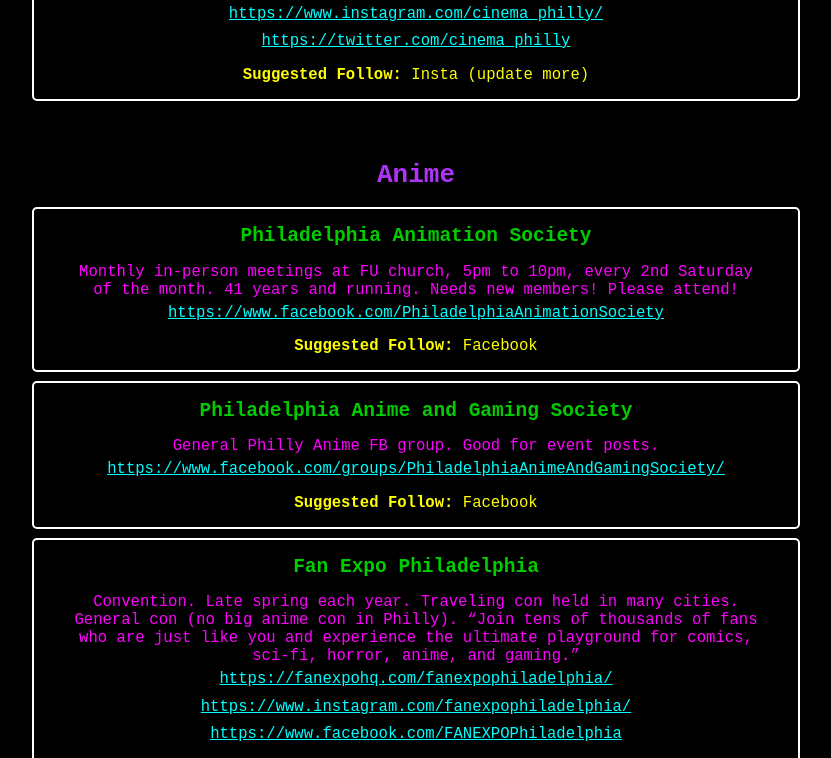
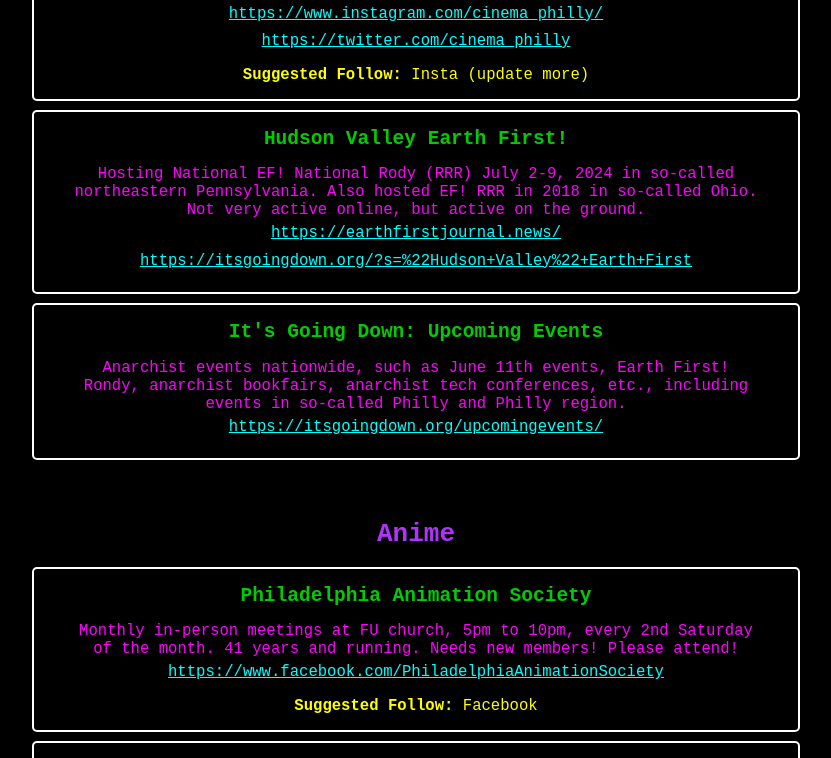
Before and after one commit to KLabWeb/Philly-Happenings, a React (Create React App) app: page / in a window 1280 px wide. Shown: the part 9845-10603 px from the top of the page, without its empty margins (224-1055 px from the left). Built offline with nearby package versions, Linux system fonts and the light colour scheme; the HTML template or start-up script is replaced by a standard one.

Commit message:
update Hudson Valley EF! card, add Its Going Down events card, add Kensington Derby card

```diff
--- a/src/data.js
+++ b/src/data.js
@@ -85,7 +85,7 @@
   {
     title: "The Wooden Shoe Books",
     summary: "“Collectively run by volunteers since 1976. Anarchist & Radical Books | Periodicals | Records.“ Good place for local zines and peeping flyers on their bulletin board. Volunteer run with shifts open.",
-    mainLink: "https://www.woodenshoebooks.org/home.html",
+    mainLink: "https://woodenshoebooks.org/",
     facebook: "https://www.instagram.com/thewoodenshoebooks/",
     insta: "https://www.facebook.com/WoodenShoeBooks/",
     suggestedFollow: "FB + check site calendar monthly."
@@ -124,14 +124,25 @@
     summary: "“A queer exc. skate community for all wheels, skill levels, and ages to grow & bond in Philly. Come skate with us! 🏳️‍🌈🛹🛼“ Multiple events per month, year round: boarding basics, skate rink meetups, trail skates, trans skate, bipoc skate, etc..",
     facebook: "https://www.facebook.com/rwthphilly/",
     insta: "https://www.instagram.com/rwthphilly/",
-    suggestedFollow: "Insta"
+    suggestedFollow: "Insta",
   },
   {
     title: "Autonomous Cinema Philly",
     summary: "Shows regular radical cinema, at different venues and community spaces, usually once or twice a month. South Philly based. Started Dec, 2022. Also run Philm Club indie screenings newsletter.",
     insta: "https://www.instagram.com/cinema_philly/",
     twitter: "https://twitter.com/cinema_philly",
-    suggestedFollow: "Insta (update more)"
+    suggestedFollow: "Insta (update more)",
+  },
+  {
+    title: "Hudson Valley Earth First!",
+    summary: "Hosting National EF! National Rody (RRR) July 2-9, 2024 in so-called northeastern Pennsylvania. Also hosted EF! RRR in 2018 in so-called Ohio. Not very active online, but active on the ground.",
+    mainLink: "https://earthfirstjournal.news/",
+    subLink: "https://itsgoingdown.org/?s=%22Hudson+Valley%22+Earth+First",
+  },
+  {
+    title: "It's Going Down: Upcoming Events",
+    summary: "Anarchist events nationwide, such as June 11th events, Earth First! Rondy, anarchist bookfairs, anarchist tech conferences, etc., including events in so-called Philly and Philly region.",
+    mainLink: "https://itsgoingdown.org/upcomingevents/",
   },
 ]
 
@@ -237,13 +248,6 @@
     insta: "https://www.instagram.com/phillybikeparty/",
   },
   {
-    title: "Hudson Valley Earth First",
-    summary: "Hosted National EF! Rondy (RRR) in 2018. Became innactive late 2019.",
-    mainLink: "https://hudsonvalleyearthfirst.wordpress.com/",
-    subLink: "https://itsgoingdown.org/?s=%22Hudson+Valley%22+Earth+First",
-    facebook: "https://www.facebook.com/HVEarthFirst/",
-  },
-  {
     title: "Save the Meadows at FDR Park",
     summary: "A movement that ran in 2022 to try and stop the FDR park meadows from being cut down and turned into a parking lot and tennis courts. Failed to stop the destruction, but some cool shit went on as part of this.",
     mainLink: "https://www.savethemeadows.com/",
@@ -365,6 +369,12 @@
     title: "Bicycle Coalition of Greater Philadelphia",
     summary: "Bike streets and trails in Philly, regional bike map, Philly and regional cycling programs, local cycling resources, bike news.",
     mainLink: "https://bicyclecoalition.org/",
+    suggestedFollow: "n/a",
+  },
+  {
+    title: "Kensington Derby and Arts Festival",
+    summary: "“The Kensington Derby and Arts Fest celebrates the East Kensington neighborhood in Philadelphia, with art, food, music, drinks, and a parade of homemade human-powered sculptures.“ Includes Kinetic Sculpture Derby: DIY constructed human-powered vehicles of all sorts run a 3-mile obstacle laden course through Fishtown and East Kensington, with a final mud pit obstacle at race end.",
+    mainLink: "https://www.kensingtonkineticarts.org/",
     suggestedFollow: "n/a",
   },
 ];
--- /dev/null
+++ b/src/happeningNow.js
@@ -0,0 +1,15 @@
+import React from "react";
+import "./App.css";
+
+export const HappeningNow = () => {
+  return (
+    <div key={Math.random()} >
+      <h1 id="happeningNow" className="category">Happening Now</h1>
+      <div className="happeningNowCard">
+
+      </div>
+    </div>
+  )
+};
+
+export default HappeningNow;
--- a/src/header.js
+++ b/src/header.js
@@ -1,6 +1,7 @@
 import React from "react";
 import "./App.css";
 import { About } from "./about";
+import { HappeningNow } from "./happeningNow"
 // import { Notices } from "./notices";
 
 export const Header = props => {
```
